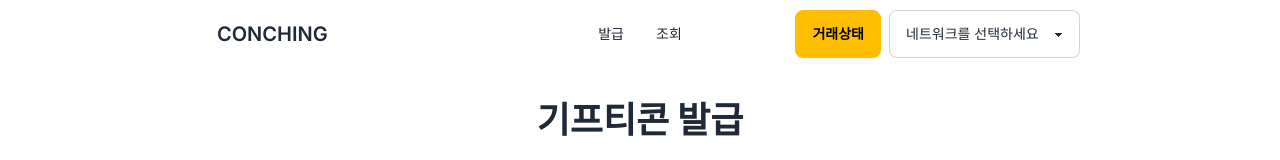
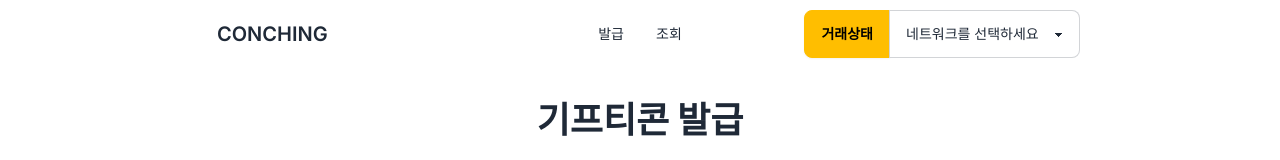
Before and after one commit to minani-0621/CONCHING, a Next.js app in the folder next-client/: page / in a window 1280 px wide. Shown: the top 160 px of the page. Built offline with nearby package versions, Linux system fonts and the light colour scheme.

Commit message:
fix: Navbar 마지막 요소 Join 적용

```diff
--- a/next-client/src/components/Navbar.jsx
+++ b/next-client/src/components/Navbar.jsx
@@ -35,8 +35,9 @@ export default function Navbar() {
           </ul>
         </div>
         <div className="navbar-end gap-2">
-          <button className="btn btn-warning">거래상태</button>
-          <select className="select select-bordered max-w-xs">
+          <div className="join">
+            <button className="btn btn-warning join-item">거래상태</button>
+            <select className="select select-bordered join-item">
               <option disabled selected>
                 네트워크를 선택하세요
               </option>
@@ -44,6 +45,7 @@ export default function Navbar() {
               <option value="ETH_RINKEBY">이더리움-Rinkeby</option>
             </select>
           </div>
+        </div>
       </nav>
     </div>
   );
```
Lines whose indentation alone changed are shown as unchanged.
